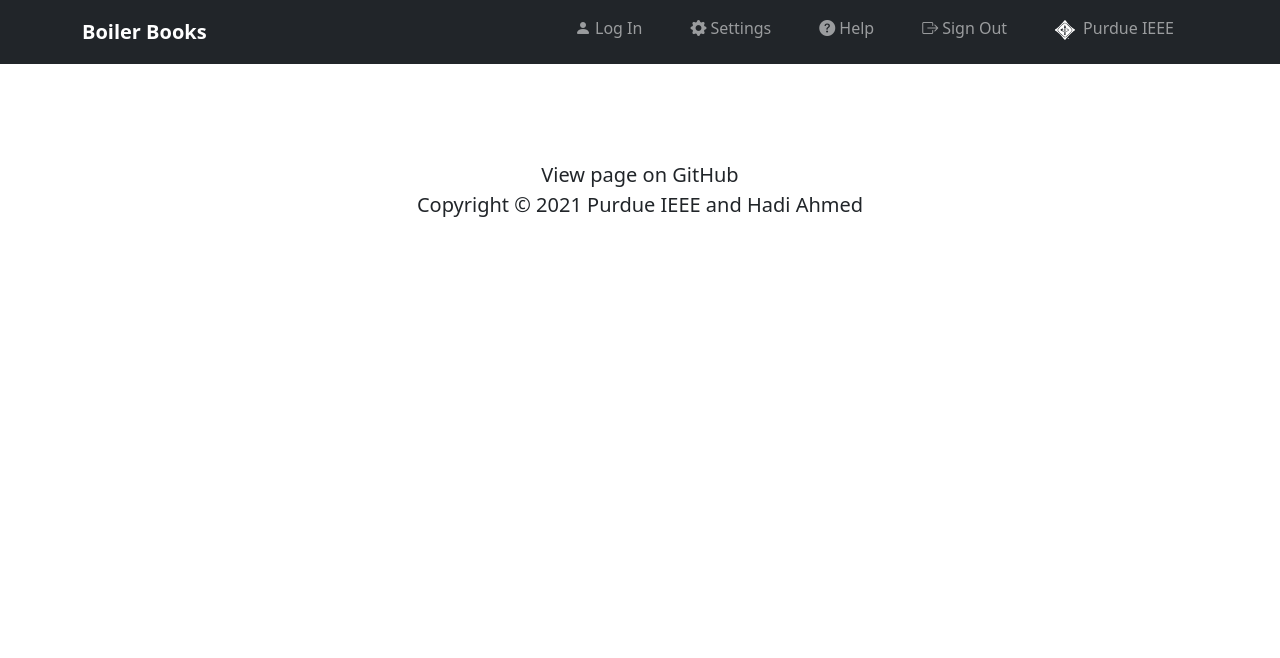
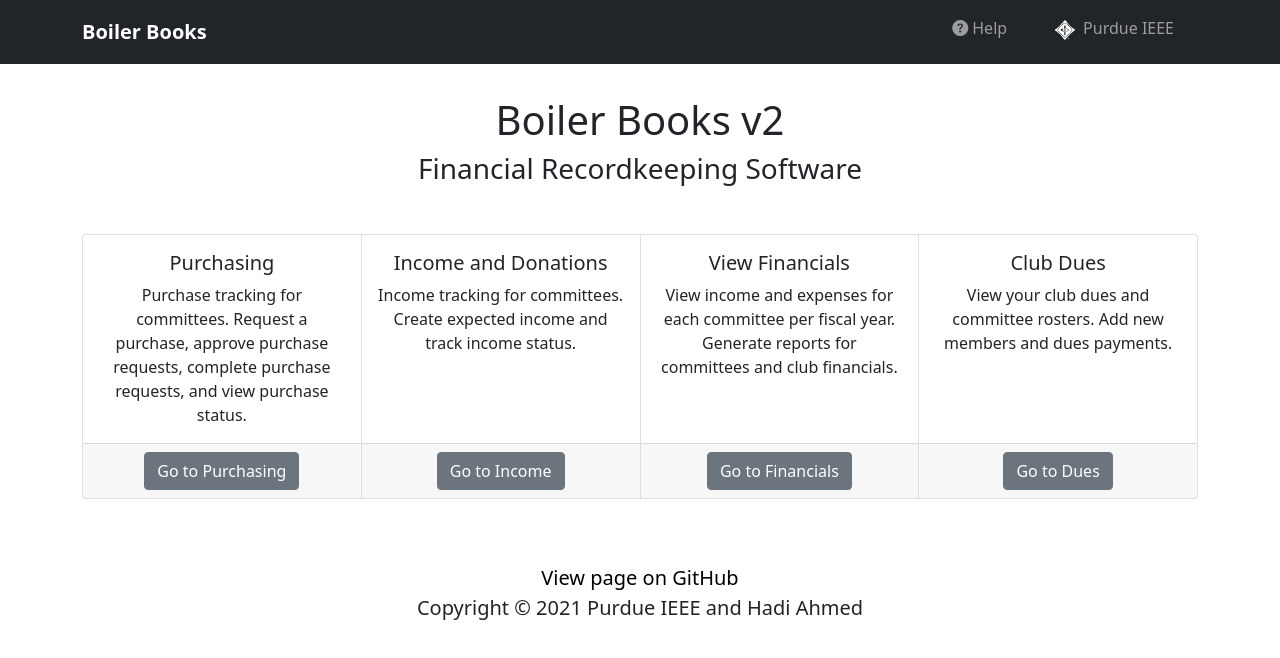
Before and after one commit to PurdueIEEE/boilerbooks, a Vue app in the folder ui/: page / in a window 1280 px wide. Shown: the top 658 px of the page. Built offline with nearby package versions, Linux system fonts and the light colour scheme.

Commit message:
Made a whole bunch of routes and created layout for some pages

```diff
--- a/ui/src/App.vue
+++ b/ui/src/App.vue
@@ -3,19 +3,17 @@
 
     <nav class="navbar navbar-expand-md navbar-dark fixed-top bg-dark">
         <div class="container-lg">
-          <a class="navbar-brand fw-bold" href="/">Boiler Books</a>
+          <router-link class="navbar-brand fw-bold" to="/">Boiler Books</router-link>
           <button class="navbar-toggler" type="button" data-bs-toggle="collapse" data-bs-target="#navbarlink" aria-controls="navbarCollapse" aria-expanded="false" aria-label="Toggle navigation">
             <span class="navbar-toggler-icon"></span>
           </button>
           <div class="collapse navbar-collapse" id="navbarlink">
             <ul class="navbar-nav ms-auto mb-2">
-              <li class="nav-item mx-3"><a class="nav-link" href=""><i class="bi bi-person-fill me-1"></i>{{username}}</a></li>
-              <li class="nav-item mx-3"><a class="nav-link" href=""><i class="bi bi-gear-fill me-1"></i>Settings</a></li>
-              <li class="nav-item mx-3"><a class="nav-link" href=""><i class="bi bi-question-circle-fill me-1"></i>Help</a></li>
-              <li class="nav-item mx-3"><a class="nav-link" href="#" v-on:click="logout"><i class="bi bi-box-arrow-right me-1"></i>Sign Out</a></li>
-              <li class="nav-item mx-3">
-                <a class="nav-link" href="https://purdueieee.org/"><img class="me-2" src="./assets/IEEE-Kite.svg" alt="" width="20" height="20">Purdue IEEE</a>
-              </li>
+              <li class="nav-item mx-3" v-if="showUser"><router-link class="nav-link" to="/myaccount"><i class="bi bi-person-fill me-1"></i>{{auth_state.uname}}</router-link></li>
+              <li class="nav-item mx-3" v-if="showUser"><router-link class="nav-link" to="/myaccount"><i class="bi bi-gear-fill me-1"></i>Settings</router-link></li>
+              <li class="nav-item mx-3"><router-link class="nav-link" to="/help"><i class="bi bi-question-circle-fill me-1"></i>Help</router-link></li>
+              <li class="nav-item mx-3" v-if="showUser"><span class="nav-link" style="cursor:pointer" v-on:click="logout"><i class="bi bi-box-arrow-right me-1"></i>Sign Out</span></li>
+              <li class="nav-item mx-3"><a class="nav-link" href="https://purdueieee.org/"><img class="me-2" src="./assets/IEEE-Kite.svg" alt="" width="20" height="20">Purdue IEEE</a></li>
             </ul>
           </div>
         </div>
@@ -25,7 +23,7 @@
 
     <footer>
         <div class="container-fluid text-center py-3">
-            <p class="text-center fs-5 my-0"><a href="https://github.com/PurdueIEEE/boilerbooks" target="_blank" class="link-dark text-decoration-none">View page on GitHub</a></p>
+            <p class="text-center fs-5 my-0"><a href="https://github.com/PurdueIEEE/boilerbooks" target="_blank" class="dark-link">View page on GitHub</a></p>
             <p class="text-center lead">Copyright © {{this.year}} Purdue IEEE and Hadi Ahmed</p>
         </div>
     </footer>
@@ -44,17 +42,31 @@ export default {
     }
   },
   computed: {
-    username() {
-      if(this.auth_state.id === '') {
-        return "Log In";
-      }
-      return this.auth_state.uname;
+    showUser() {
+      return this.auth_state.id !== '';
     }
   },
   methods: {
     logout() {
       auth_state.clearAuthState();
+      this.$router.push('/login');
     }
   }
 }
 </script>
+
+<style>
+#app {
+  text-align: center;
+}
+
+.dark-link {
+  text-decoration: none;
+  color: black;
+}
+
+.dark-link:hover {
+  text-decoration: underline;
+  color: black;
+}
+</style>
--- a/ui/src/router/index.js
+++ b/ui/src/router/index.js
@@ -1,6 +1,7 @@
 import Vue from 'vue'
 import VueRouter from 'vue-router'
 import Home from '../views/Home.vue'
+//import auth_state from '@/state'
 
 Vue.use(VueRouter)
 
@@ -8,7 +9,10 @@ const routes = [
   {
     path: '/',
     name: 'Home',
-    component: Home
+    component: Home,
+    meta: {
+      requiresAuth: true,
+    }
   },
   {
     path: '/help',
@@ -16,12 +20,53 @@ const routes = [
     // route level code-splitting
     // this generates a separate chunk (about.[hash].js) for this route
     // which is lazy-loaded when the route is visited.
-    component: () => import(/* webpackChunkName: "help" */ '../views/Help.vue')
+    component: () => import(/* webpackChunkName: "help" */ '../views/Help.vue'),
+    meta: {
+      requiresAuth: false,
+    }
+  },
+  {
+    path: '/login',
+    name: 'Login',
+    component: () => import(/* webpackChunkName: "login" */ '../views/Login.vue'),
+    meta: {
+      requiresAuth: false,
+    }
+  },
+  {
+    path: '/myaccount',
+    name: 'Account',
+    component: () => import(/* webpackChunkName: "account" */ '../views/account/Account.vue'),
+    meta: {
+      requiresAuth: true,
+    }
+  },
+  {
+    path: '/myaccount/password',
+    name: 'Password',
+    component: () => import(/* webpackChunkName: "password" */ '../views/account/Password.vue'),
+    meta: {
+      requiresAuth: true,
+    }
   }
 ]
 
 const router = new VueRouter({
-  routes
-})
+  routes,
+  base: process.env.BASE_URL,
+  mode: 'history',
+});
+
+// Make sure user is logged in before moving
+router.beforeEach((to, from, next) => {
+  //const requiresAuth = to.matched.some(x => x.meta.requiresAuth);
+
+  /*if(requiresAuth && auth_state.state.id === '') {
+    next('/login');
+  } else {
+    next();
+  }*/
+  next();
+});
 
 export default router
--- a/ui/src/state.js
+++ b/ui/src/state.js
@@ -8,22 +8,18 @@ let auth_state = {
     },
 
     setAuthState(newAuth) {
-        this.state = {
-            id: newAuth.id,
-            fname: newAuth.fname,
-            lname: newAuth.lname,
-            uname: newAuth.uname,
-            email: newAuth.email,
-        };
+        this.state.id = newAuth.id;
+        this.state.fname = newAuth.fname;
+        this.state.lname = newAuth.lname;
+        this.state.uname = newAuth.uname;
+        this.state.email = newAuth.email;
     },
     clearAuthState() {
-        this.state = {
-            id: '',
-            fname: '',
-            lname: '',
-            uname: '',
-            email: '',
-        };
+        this.state.id = '';
+        this.state.fname = '';
+        this.state.lname = '';
+        this.state.uname = '';
+        this.state.email = '';
     }
 }
 
--- a/ui/src/views/Help.vue
+++ b/ui/src/views/Help.vue
@@ -1,5 +1,5 @@
 <template>
-  <div class="about">
-    <h1>This is an about page</h1>
+  <div class="container-lg my-5 pt-5">
+    <h1>This is a help page</h1>
   </div>
 </template>
--- a/ui/src/views/Home.vue
+++ b/ui/src/views/Home.vue
@@ -1,6 +1,53 @@
 <template>
-  <div class="home">
-    <br><br><br><br><br><br>
+  <div class="container-lg my-5 pt-5">
+    <h1>Boiler Books v2</h1>
+    <h3>Financial Recordkeeping Software</h3>
+
+    <!-- Begin the DIV SOUP -->
+    <div class="card-group mt-5">
+
+        <div class="card">
+          <div class="card-body">
+            <h5 class="card-title">Purchasing</h5>
+            <p class="card-text ">Purchase tracking for committees. Request a purchase, approve purchase requests, complete purchase requests, and view purchase status.</p>
+          </div>
+          <div class="card-footer">
+            <router-link to="/" class="btn btn-secondary">Go to Purchasing</router-link>
+          </div>
+        </div>
+
+        <div class="card">
+          <div class="card-body">
+            <h5 class="card-title">Income and Donations</h5>
+            <p class="card-text">Income tracking for committees. Create expected income and track income status.</p>
+          </div>
+          <div class="card-footer">
+            <router-link to="/" class="btn btn-secondary">Go to Income</router-link>
+          </div>
+        </div>
+
+        <div class="card">
+          <div class="card-body">
+            <h5 class="card-title">View Financials</h5>
+            <p class="card-text">View income and expenses for each committee per fiscal year. Generate reports for committees and club financials.</p>
+          </div>
+          <div class="card-footer">
+            <router-link to="/" class="btn btn-secondary">Go to Financials</router-link>
+          </div>
+        </div>
+
+        <div class="card">
+          <div class="card-body">
+            <h5 class="card-title">Club Dues</h5>
+            <p class="card-text">View your club dues and committee rosters. Add new members and dues payments.</p>
+          </div>
+          <div class="card-footer">
+            <router-link to="/" class="btn btn-secondary">Go to Dues</router-link>
+          </div>
+        </div>
+
+    </div>
+
   </div>
 </template>
 
--- a/ui/src/views/Login.vue
+++ b/ui/src/views/Login.vue
@@ -0,0 +1,47 @@
+<template>
+  <div class="container-lg my-5 pt-5">
+    <h1>Please Sign In</h1>
+    <form onsubmit="return false;" class="container-lg">
+      <div class="row">
+        <div class="offset-md-4 col-md-4 text-start p-4">
+          <label for="login_uname" class="form-label">Username:</label>
+          <br>
+          <input type="text" name="login_uname" id="login_uname" class="form-control" v-model="login_uname" required>
+          <br>
+          <label for="login_pass" class="form-label">Password:</label>
+          <br>
+          <input type="password" name="login_pass" id="login_pass" class="form-control" v-model="login_pass" required>
+        </div>
+      </div>
+      <button type="submit" class="btn btn-primary" v-on:click="login">Submit</button>
+    </form>
+  </div>
+</template>
+
+<script>
+import auth_state from '@/state';
+
+export default {
+  name: 'Login',
+  data() {
+    return {
+      login_uname: '',
+      login_pass: '',
+    }
+  },
+  methods: {
+    login() {
+      //TODO actually add the authentication here
+      const getAuth = {
+        id:'1',
+        fname:'Purdue',
+        lname:'Pete',
+        uname:'ppete',
+        email:'test@example.com',
+      };
+      auth_state.setAuthState(getAuth);
+      this.$router.push('/');
+    }
+  }
+}
+</script>
--- /dev/null
+++ b/ui/src/views/account/Password.vue
@@ -0,0 +1,53 @@
+<template>
+  <div class="container-lg my-5 pt-5">
+    <h1>Change Password</h1>
+    <br>
+
+    <div class="row my-2">
+      <div class="text-end col-md-4">
+        <h4>Current Password</h4>
+      </div>
+      <div class="col-md-8">
+        <input class="form-control" type="password" placeholder="********" v-model="current">
+      </div>
+    </div>
+
+    <div class="row my-2">
+      <div class="text-end col-md-4">
+        <h4>New Password</h4>
+      </div>
+      <div class="col-md-8">
+        <input class="form-control" type="password" placeholder="********" v-model="new_pass">
+      </div>
+    </div>
+
+    <div class="row my-2">
+      <div class="text-end col-md-4">
+        <h4>Retype New Password</h4>
+      </div>
+      <div class="col-md-8">
+        <input class="form-control" type="password" placeholder="********" v-model="new_pass_again">
+      </div>
+    </div>
+
+    <button class="btn btn-primary mt-2 mx-1" v-on:click="changePassword">Change Password</button>
+  </div>
+</template>
+
+<script>
+export default {
+  name: 'Account',
+  data() {
+    return {
+      current: '',
+      new_pass: '',
+      new_pass_again: '',
+    }
+  },
+  methods: {
+    changePassword() {
+      // TODO implement a password change API call
+    }
+  },
+}
+</script>
```
Also changed, not shown: ui/src/views/account/Account.vue (added, +59 -0 lines), 1 other file (tests, documents, lock files or other folders).
